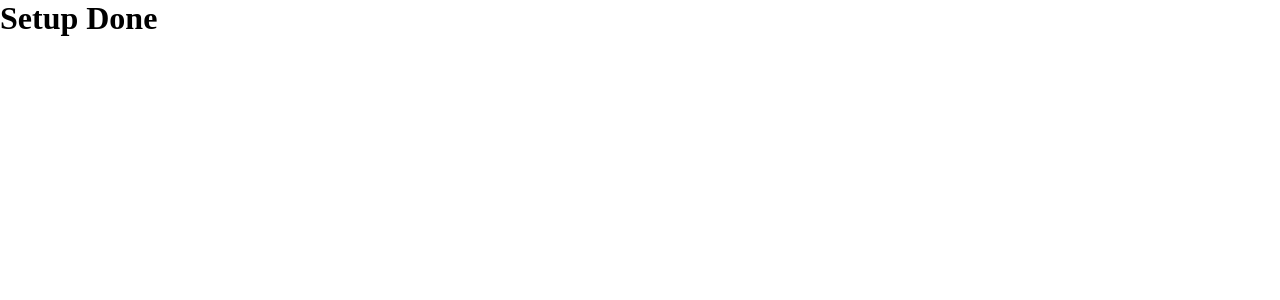
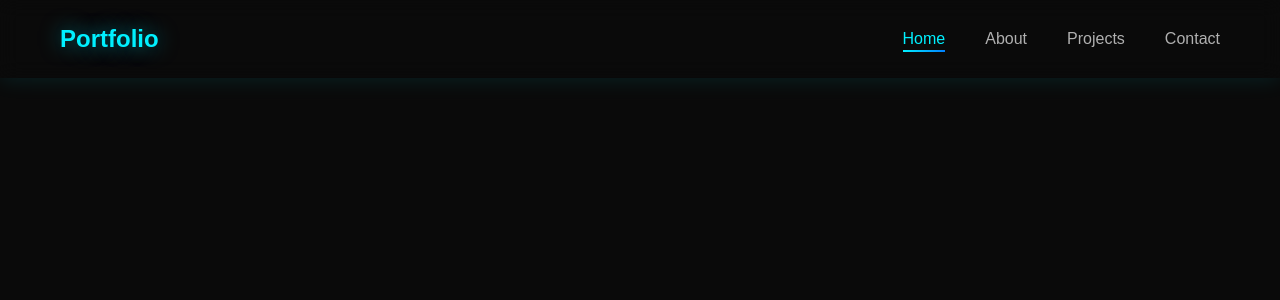
Before and after one commit to kaushal-kundu-01/personal-portfolio, a React (Vite) app: page / in a window 1280 px wide. Shown: the top 300 px of the page. Built offline with nearby package versions, Linux system fonts and the light colour scheme.

Commit message:
navbar completed

```diff
--- a/index.html
+++ b/index.html
@@ -4,7 +4,7 @@
 <head>
   <meta charset="UTF-8" />
   <meta name="viewport" content="width=device-width, initial-scale=1.0" />
-  <title>personal-portfolio</title>
+  <title>My Portfolio</title>
 </head>
 
 <body>
--- a/src/App.jsx
+++ b/src/App.jsx
@@ -2,7 +2,31 @@ function App() {
 
   return (
     <>
-      <h1>Setup Done</h1>
+      {/* Fixed Navbar */}
+      <nav className="navbar">
+        <div className="nav-container">
+          <div className="nav-logo">Portfolio</div>
+          <ul className="nav-menu">
+            <li className="nav-item">
+              <a href="#home" className="nav-link active">Home</a>
+            </li>
+            <li className="nav-item">
+              <a href="#about" className="nav-link">About</a>
+            </li>
+            <li className="nav-item">
+              <a href="#projects" className="nav-link">Projects</a>
+            </li>
+            <li className="nav-item">
+              <a href="#contact" className="nav-link">Contact</a>
+            </li>
+          </ul>
+          <div className="hamburger">
+            <span className="bar"></span>
+            <span className="bar"></span>
+            <span className="bar"></span>
+          </div>
+        </div>
+      </nav>
     </>
   )
 }
--- a/src/index.css
+++ b/src/index.css
@@ -3,3 +3,108 @@
     padding: 0;
     box-sizing: border-box;
 }
+
+:root {
+    --bg-dark: #0a0a0a;
+    --bg-darker: #050505;
+    --text-primary: #ffffff;
+    --text-secondary: #b0b0b0;
+    --accent-cyan: #00f0ff;
+    --accent-blue: #0080ff;
+    --accent-purple: #a855f7;
+    --accent-pink: #ec4899;
+    --glow-cyan: rgba(0, 240, 255, 0.5);
+    --glow-blue: rgba(0, 128, 255, 0.5);
+    --glow-purple: rgba(168, 85, 247, 0.5);
+}
+
+html {
+    scroll-behavior: smooth;
+}
+
+body {
+    font-family: 'Poppins', sans-serif;
+    background-color: var(--bg-dark);
+    color: var(--text-primary);
+    line-height: 1.6;
+    overflow-x: hidden;
+}
+
+.navbar {
+    position: fixed;
+    top: 0;
+    width: 100%;
+    background: rgba(10, 10, 10, 0.9);
+    backdrop-filter: blur(10px);
+    z-index: 1000;
+    padding: 20px 0;
+    box-shadow: 0 2px 20px rgba(0, 240, 255, 0.1);
+    transition: all 0.3s ease;
+}
+
+.nav-container {
+    max-width: 1200px;
+    margin: 0 auto;
+    padding: 0 20px;
+    display: flex;
+    justify-content: space-between;
+    align-items: center;
+}
+
+.nav-logo {
+    font-size: 1.5rem;
+    font-weight: 700;
+    color: var(--accent-cyan);
+    text-shadow: 0 0 20px var(--glow-cyan);
+}
+
+.nav-menu {
+    display: flex;
+    list-style: none;
+    gap: 40px;
+}
+
+.nav-link {
+    color: var(--text-secondary);
+    text-decoration: none;
+    font-weight: 500;
+    transition: all 0.3s ease;
+    position: relative;
+    padding: 5px 0;
+}
+
+.nav-link::after {
+    content: '';
+    position: absolute;
+    bottom: 0;
+    left: 0;
+    width: 0;
+    height: 2px;
+    background: linear-gradient(90deg, var(--accent-cyan), var(--accent-blue));
+    transition: width 0.3s ease;
+}
+
+.nav-link:hover,
+.nav-link.active {
+    color: var(--accent-cyan);
+}
+
+.nav-link:hover::after,
+.nav-link.active::after {
+    width: 100%;
+}
+
+.hamburger {
+    display: none;
+    flex-direction: column;
+    cursor: pointer;
+    gap: 5px;
+}
+
+.bar {
+    width: 25px;
+    height: 3px;
+    background: var(--accent-cyan);
+    transition: all 0.3s ease;
+    border-radius: 3px;
+}
```
